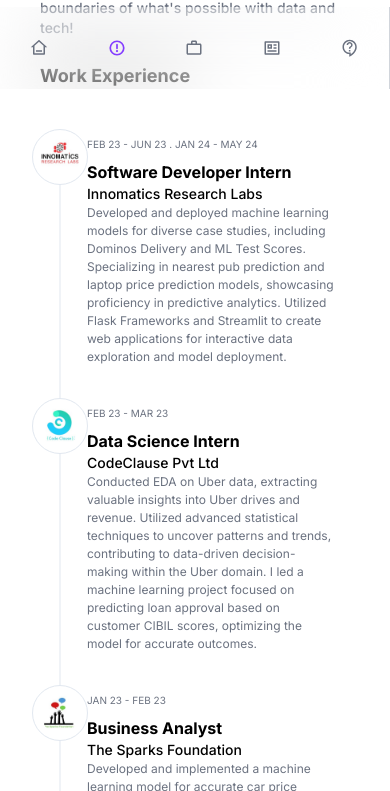
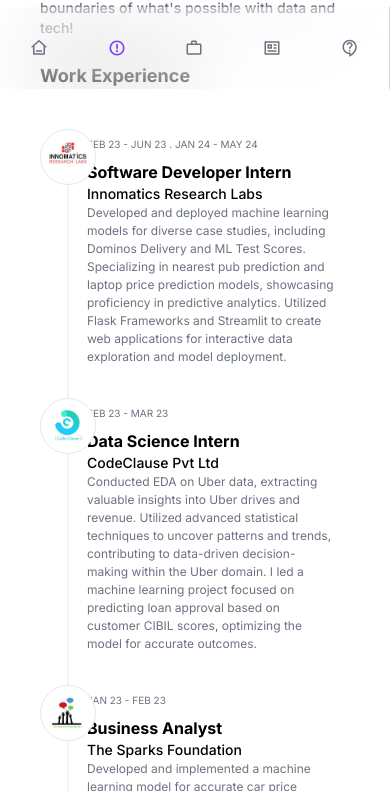
Before and after one commit to ManojKumar2920/Portfolio-Next.js, a Next.js app: page /about in a window 390 px wide. Shown: the part 755-1546 px from the top of the page. Built offline with nearby package versions, Linux system fonts and the light colour scheme.

Commit message:
Hero, Experience, Projects Design Fix

```diff
--- a/app/projects/page.jsx
+++ b/app/projects/page.jsx
@@ -10,8 +10,8 @@
 
 const page = () => {
   return (
-    <div className=' pl-[20%] pr-[10%] sm:px-10 w-full sm:pb-24'>
-      <div className=' flex sm:flex-col'>
+    <div className=' pl-[20%] pr-[5%] sm:px-10 w-full sm:pb-24'>
+      <div className=' flex md:flex-col'>
         <Projects />
         <div className=" flex flex-col gap-8">
           <Songs />
--- a/components/About/Experience.jsx
+++ b/components/About/Experience.jsx
@@ -11,15 +11,11 @@
           {ExperienceContent.map((experience, index) => (
             <div
               key={index}
-              className=" flex justify-around gap-8 sm:justify-center h-auto w-full sm:w-full  items-start py-4"
+              className=" flex justify-around gap-8 sm:justify-center h-auto w-full sm:w-full  items-start py-4 relative group"
 
             >
-              <div className={`flex items-start  before:absolute before:left-[20%] sm:before:left-8 before:h-[30%] before:w-px before:bg-slate-200 before:dark:bg-slate-800 before:self-start before:ml-[28px] before:-translate-x-1/2 before:translate-y-10 ${
-                    index === ExperienceContent.length - 1
-                      ? "before:h-[1%] before:translate-y-10"
-                      : ""
-                  }`}>
-                <div className=" absolute left-[20%] sm:left-8 h-14 w-14 flex items-center justify-center border border-slate-200 dark:border-slate-800 dark:bg-gradient-to-t dark:from-slate-800 dark:to-slate-800/30 bg-white dark:bg-slate-900 rounded-full">
+              <div className='flex items-start before:absolute before:left-0 before:h-full before:w-px before:bg-slate-200 before:dark:bg-slate-800 before:self-start before:ml-[28px] before:-translate-x-1/2 before:translate-y-8 before:group-last-of-type:hidden'>
+                <div className=" absolute left-0 h-14 w-14 flex items-center justify-center border border-slate-200 dark:border-slate-800 dark:bg-gradient-to-t dark:from-slate-800 dark:to-slate-800/30 bg-white dark:bg-slate-900 rounded-full">
                   <Image
                     src={experience.image}
                     alt=""
--- a/components/Home/Hero.jsx
+++ b/components/Home/Hero.jsx
@@ -16,7 +16,7 @@
         </div>
         <div className=" py-8">
             <p className=" font-semibold">Hey, I&apos;m <span className=" text-purple-heart-600">Manoj Kumar</span></p>
-            <h1 className=" text-3xl sm:text-2xl font-bold py-2">I Develop <span className=" text-green-600 bg-purple-heart-50 dark:bg-gray-800">full-stack</span> digital marvels that captivate hearts and propel businesses to new <span className=" text-pink-500">heights!</span></h1>
+            <h1 className=" text-3xl sm:text-2xl font-bold py-2">I Develop <span className=" inline-flex relative text-green-600 before:absolute before:inset-0 before:bg-green-300 dark:before:bg-green-500 before:opacity-10 before:-z-10 before:-rotate-1 before:translate-y-1/4">full-stack</span> digital marvels that captivate hearts and propel businesses to new <span className=" text-pink-500">heights!</span></h1>
             <p className=" text-gray-500">A Passionate Software Engineer from Tamilnadu, India</p>
         </div>
         <div className=" text-[24px] text-gray-600 flex justify-start gap-6 items-center w-[50%]">
--- a/components/Projects/Projects.jsx
+++ b/components/Projects/Projects.jsx
@@ -7,17 +7,17 @@
 
 const Projects = () => {
   return (
-    <div className=" w-[70%] sm:w-full">
+    <div className=" w-[70%] md:w-full">
       <div>
         <h1 className=" font-semibold text-3xl">
           See my peice of works here..!
         </h1>
       </div>
-      <div className=" flex flex-wrap md:flex-col sm:flex-col items-center gap-8 py-8 sm:justify-center">
+      <div className=" flex flex-wrap md:flex-col items-center gap-8 py-8 sm:justify-center">
         {ProjectContent.map((project, index) => (
           <Tilt
             key={index}
-            className="  bg-white border-slate-200 rounded-lg shadow-sm w-[45%] md:w-full sm:w-full border dark:border-slate-800 dark:bg-gradient-to-b dark:from-gray-900 dark:to-gray-800 odd:-rotate-1 even:rotate-1 hover:rotate-1 transition-transform duration-700 hover:duration-100 ease-in-out p-5"
+            className="  bg-white border-slate-200 rounded-lg shadow-sm w-[45%] md:w-full border dark:border-slate-800 dark:bg-gradient-to-b dark:from-gray-900 dark:to-gray-800 odd:-rotate-1 even:rotate-1 hover:rotate-1 transition-transform duration-700 hover:duration-100 ease-in-out p-5"
           >
             <Link href={project.link}>
               <div className="p-2">
```
